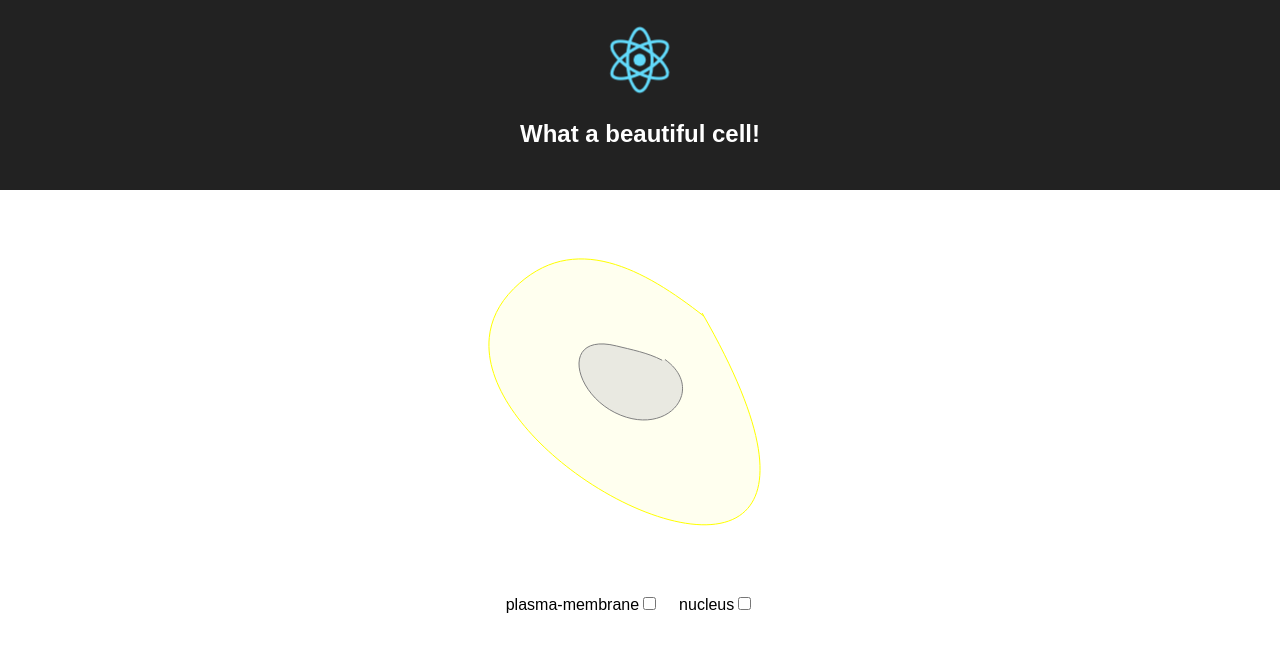
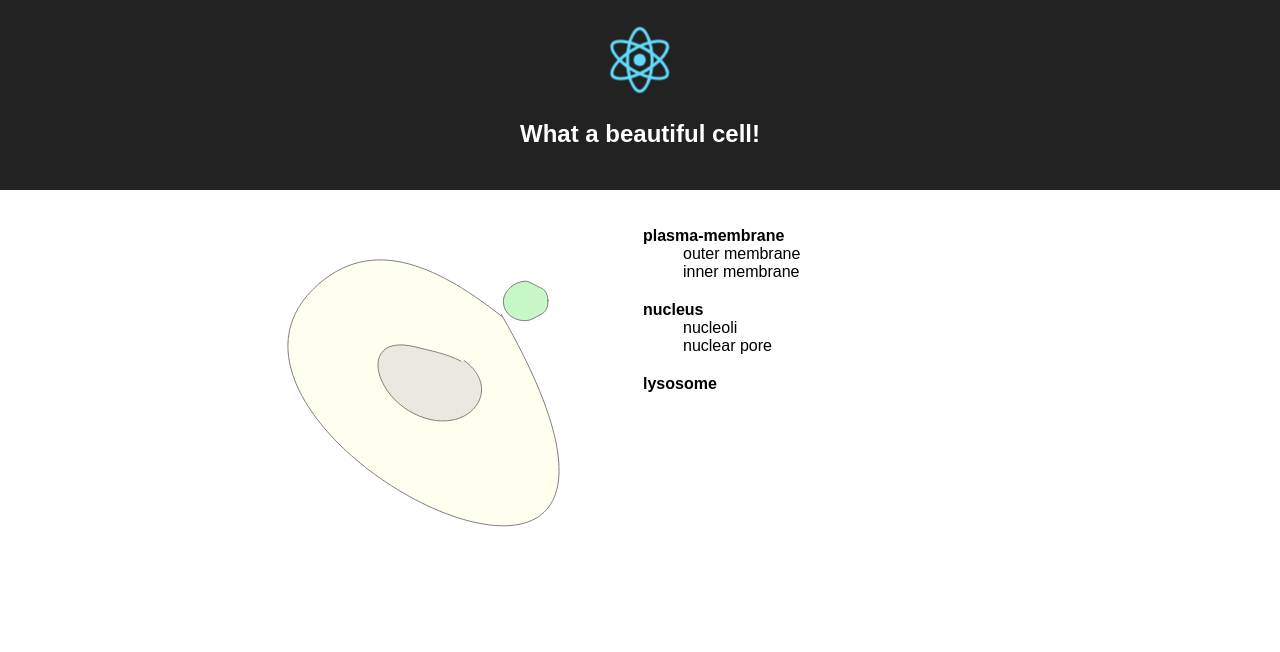
Before and after one commit to mRcSchwering/treppenwitz, a React (Create React App) app: page / in a window 1280 px wide. Shown: the top 652 px of the page. Built offline with nearby package versions, Linux system fonts and the light colour scheme.

Commit message:
selectable list w/ sublists

```diff
--- a/package.json
+++ b/package.json
@@ -5,7 +5,8 @@
   "dependencies": {
     "react": "^16.4.2",
     "react-dom": "^16.4.2",
-    "react-scripts": "1.1.4"
+    "react-scripts": "1.1.4",
+    "serve": "^9.4.0"
   },
   "scripts": {
     "start": "react-scripts start",
--- a/src/components/Cell.js
+++ b/src/components/Cell.js
@@ -5,7 +5,7 @@ import Organell from './Organell';
 export default class Cell extends Component {
 
   static isOrganellInSelection(arr, name) {
-    return arr.includes(name) ? true : false;
+    return arr.includes(name);
   }
 
   constructor(props) {
@@ -14,26 +14,26 @@ export default class Cell extends Component {
   }
 
   handleClick(name) {
-    console.log('Cell: clicked on ' + name);
     this.props.onClick(name);
   }
 
   render() {
-    var orgs = this.props.organelles.map((d) => {
+    const orgs = this.props.organelles.map((d) => {
       return (
         <Organell
           key={d.name}
           name={d.name}
-          path={d.path}
+          fillPath={d.fillPath}
+          contourPath={d.contourPath}
           isSelected={Cell.isOrganellInSelection(this.props.selection, d.name)}
           color={d.color}
           clickedColor={d.clickedColor}
           onClick={this.handleClick}
         />
       );
-    })
+    });
     return (
-      <svg width="400" height="400" fill="red">{orgs}</svg>
+      <svg>{orgs}</svg>
     );
   }
 }
--- /dev/null
+++ b/src/components/CellOrganellesSelector.css
@@ -0,0 +1,38 @@
+div.CellOrganellesSelector {
+    width: 804px;
+    margin: 0 auto;
+}
+
+div.cell-selector, div.list-selector {
+    border: 1px solid white;
+    float: left;
+    min-height: 400px;
+    width: 400px;
+}
+
+div.cell-selector > svg {
+    width: 400px;
+    height: 400px;
+}
+
+ul.ListSelector {
+    list-style-type: none;
+    padding: 10px 1px 10px 1px;
+    text-align: left;
+}
+
+ul.ListSelector > a > li {
+    padding: 10px 1px 10px 1px;
+}
+
+li.ListSelectorItemChecked {
+    background-color: seashell;
+}
+
+li.ListSelectorItemUnchecked {
+    background-color: white;
+}
+
+ul.ListSelectorItemSublist {
+    list-style-type: none;
+}
--- a/src/components/CellOrganellesSelector.js
+++ b/src/components/CellOrganellesSelector.js
@@ -1,21 +1,34 @@
 import React, { Component } from 'react';
+import './CellOrganellesSelector.css';
 import Cell from './Cell.js'
-import Multiselect from './Multiselect'
+import ListSelector from "./ListSelector";
 
 export default class CellOrganellesSelector extends Component {
 
   organelles = [
      {
       name: "plasma-membrane",
-      path: "M 263.57143,125.93363 C 205.30679,80.273959 133.53817,38.824039 73.571429,98.790775 -73.913532,246.27574 498.28365,533.75613 262.14286,123.07649",
+      contourPath: "M 263.57143,125.93363 C 205.30679,80.273959 133.53817,38.824039 73.571429,98.790775 -73.913532,246.27574 498.28365,533.75613 262.14286,123.07649",
+      fillPath: "M 263.57143,125.93363 C 205.30679,80.273959 133.53817,38.824039 73.571429,98.790775 -73.913532,246.27574 498.28365,533.75613 262.14286,123.07649",
       color: "lightyellow",
       clickedColor: "yellow",
+      items: ['outer membrane', 'inner membrane']
     },
     {
       name: "nucleus",
-      path: "m 222.14286,170.21935 c -14.59539,-7.61692 -31.07603,-10.62615 -45.71429,-14.28572 -57.0991,-14.27477 -43.37447,50.22164 4.28572,69.28572 49.56494,19.82597 84.53182,-26.96707 44.28571,-55.71429",
+      contourPath: "m 222.14286,170.21935 c -14.59539,-7.61692 -31.07603,-10.62615 -45.71429,-14.28572 -57.0991,-14.27477 -43.37447,50.22164 4.28572,69.28572 49.56494,19.82597 84.53182,-26.96707 44.28571,-55.71429",
+      fillPath: "m 222.14286,170.21935 c -14.59539,-7.61692 -31.07603,-10.62615 -45.71429,-14.28572 -57.0991,-14.27477 -43.37447,50.22164 4.28572,69.28572 49.56494,19.82597 84.53182,-26.96707 44.28571,-55.71429",
       color: "lightgray",
       clickedColor: "gray",
+      items: ['nucleoli', 'nuclear pore']
+    },
+    {
+      name: "lysosome",
+      contourPath: "M308.858,109.431 c0.208,5.956-1.104,11.007-6.694,13.827c-4.312,2.175-9.975,6.289-14.877,6.459c-11.156,0.387-22.485-6.155-22.92-18.743 c-0.373-10.727,10.92-20.391,21.54-20.757c4.653-0.162,10.929,4.639,15.354,6.328C306.86,98.68,308.661,103.756,308.858,109.431 C308.981,113.026,308.735,105.836,308.858,109.431z",
+      fillPath: "M308.858,109.431 c0.208,5.956-1.104,11.007-6.694,13.827c-4.312,2.175-9.975,6.289-14.877,6.459c-11.156,0.387-22.485-6.155-22.92-18.743 c-0.373-10.727,10.92-20.391,21.54-20.757c4.653-0.162,10.929,4.639,15.354,6.328C306.86,98.68,308.661,103.756,308.858,109.431 C308.981,113.026,308.735,105.836,308.858,109.431z",
+      color: "lightgreen",
+      clickedColor: "green",
+      items: []
     }
   ];
 
@@ -30,8 +43,10 @@ export default class CellOrganellesSelector extends Component {
   }
 
   constructor(props) {
-    super(props)
-    this.state = {selectedNames: []};
+    super(props);
+    this.state = {
+      selectedNames: []
+    };
     this.handleClick = this.handleClick.bind(this);
   }
 
@@ -55,8 +70,8 @@ export default class CellOrganellesSelector extends Component {
           />
         </div>
 
-        <div className="multi-selector">
-          <Multiselect
+        <div className="list-selector">
+          <ListSelector
             organelles={this.organelles}
             selection={this.state.selectedNames}
             onClick={this.handleClick}
--- /dev/null
+++ b/src/components/ListItem.js
@@ -0,0 +1,39 @@
+import React, { Component } from 'react';
+
+
+export default class ListItem extends Component {
+
+  constructor(props) {
+    super(props);
+    this.handleClick = this.handleClick.bind(this);
+  }
+
+  handleClick() {
+    this.props.onClick(this.props.name);
+  }
+
+  getClass() {
+    return this.props.isChecked ? "ListSelectorItemChecked" : "ListSelectorItemUnchecked";
+  }
+
+  render() {
+    const subitems = this.props.items.map((d) => {
+      return <ListSubItem
+        key={d}
+        name={d} />;
+    });
+    return(
+      <a name={this.props.name} onClick={this.handleClick}>
+        <li className={this.getClass()}>
+            <b>{this.props.name}</b>
+          <ul className="ListSelectorItemSublist">{subitems}</ul>
+        </li>
+      </a>
+    );
+  }
+}
+
+
+function ListSubItem(props) {
+  return <li className="ListSubItem">{props.name}</li>;
+}
--- /dev/null
+++ b/src/components/ListSelector.js
@@ -0,0 +1,33 @@
+import React, { Component } from 'react';
+import ListItem from './ListItem';
+
+
+export default class ListSelector extends Component {
+
+  constructor(props) {
+    super(props);
+    this.state = {selected: []};
+    this.handleClick = this.handleClick.bind(this);
+    this.isChecked = this.isChecked.bind(this);
+  }
+
+  handleClick(name) {
+    this.props.onClick(name)
+  }
+
+  isChecked(name) {
+    return this.props.selection.includes(name);
+  }
+
+  render() {
+    const listItems = this.props.organelles.map((d) => {
+      return <ListItem
+        key={d.name}
+        name={d.name}
+        items={d.items}
+        isChecked={this.isChecked(d.name)}
+        onClick={this.handleClick} />;
+    });
+    return(<ul className="ListSelector">{listItems}</ul>);
+  }
+}
--- a/src/components/Multiselect.js
+++ b/src/components/Multiselect.js
@@ -15,7 +15,7 @@ export default class Multiselect extends Component {
   }
 
   isChecked(name) {
-    return this.props.selection.includes(name) ? true : false;
+    return this.props.selection.includes(name);
   }
 
   render() {
@@ -28,7 +28,6 @@ export default class Multiselect extends Component {
     });
   }
 }
-
 
 class Checkbox extends Component {
 
--- a/src/components/Organell.js
+++ b/src/components/Organell.js
@@ -5,12 +5,7 @@ export default class Organell extends Component {
 
   constructor(props) {
     super(props);
-    this.handleClick = this.handleClick.bind(this);
     this.getFill = this.getFill.bind(this);
-  }
-
-  handleClick(d) {
-    this.props.onClick(this.props.name);
   }
 
   getFill() {
@@ -19,13 +14,43 @@ export default class Organell extends Component {
 
   render() {
     return (
-      <path
-        d={this.props.path}
-        stroke={this.props.clickedColor}
-        fill={this.getFill()}
-        fillOpacity="0.5"
-        onClick={this.handleClick}
-      />
+      <g name={this.props.name}>
+        <FillPath
+            name={this.props.name}
+            fill={this.getFill()}
+            path={this.props.fillPath}
+            onClick={this.props.onClick} />
+        <ContourPath2 contourPath={this.props.contourPath} />
+      </g>
     );
   }
 }
+
+
+class FillPath extends Component {
+
+  constructor(props) {
+    super(props);
+    this.handleClick = this.handleClick.bind(this);
+  }
+
+  handleClick() {
+    console.log(this.props.name);
+    this.props.onClick(this.props.name);
+  }
+
+  render() {
+    return (
+      <path
+        d={this.props.path}
+        fill={this.props.fill}
+        fillOpacity="0.5"
+        onClick={this.handleClick} />
+    );
+  }
+}
+
+
+function ContourPath2(props) {
+  return <path d={props.contourPath} stroke="gray" fill="none" />;
+}
--- a/src/index.css
+++ b/src/index.css
@@ -3,7 +3,3 @@ body {
   padding: 0;
   font-family: sans-serif;
 }
-
-label.multiselect-checkbox {
-  padding-right: 20px;
-}
```
Also changed, not shown: 2 other files (tests, documents, lock files or other folders).
